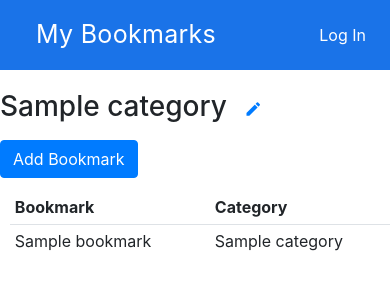
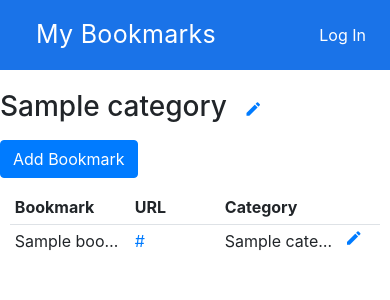
Before and after one commit to sunshineplan/MyBookmarks-old, a Flask app: template MyBookmarks/templates/bookmark/index.html in a window 390 px wide. Shown: the top 300 px of the page. Run offline with Flask 2, Linux system fonts and the light colour scheme; the template is opened without the code that fills it: most values are stand-ins (such as "Sample title", 1, 10 or a date in 2020); parts of the project's set-up code (start-up, migrations or seed data) failed here and were passed over; some libraries are stand-ins or nearby versions.

Commit message:
Adjust table column width

```diff
--- a/MyBookmarks/static/style.css
+++ b/MyBookmarks/static/style.css
@@ -121,6 +121,16 @@
     background-color: white;
 }
 
+th:nth-of-type(1) {
+    width: 200px;
+}
+th:nth-of-type(3) {
+    width: 200px;
+}
+th:nth-of-type(4) {
+    width: 80px;
+}
+
 td {
     white-space: nowrap;
     text-overflow: ellipsis;
@@ -158,3 +168,15 @@
         padding-left: 0 !important;
     }
 }
+
+@media (max-width: 700px) {
+    th:nth-of-type(1) {
+        width: 120px;
+    }
+    th:nth-of-type(3) {
+        width: 120px;
+    }
+    th:nth-of-type(4) {
+        width: 40px;
+    }
+}
--- a/MyBookmarks/templates/bookmark/index.html
+++ b/MyBookmarks/templates/bookmark/index.html
@@ -13,10 +13,10 @@
   <table class='table table-sm'>
     <thead>
       <tr>
-        <th scope='col' style='width: 200px;'>Bookmark</th>
+        <th scope='col'>Bookmark</th>
         <th scope='col'>URL</th>
-        <th scope='col' style='width: 200px;'>Category</th>
-        <th style='width: 80px;'></th>
+        <th scope='col'>Category</th>
+        <th></th>
       </tr>
     </thead>
     <tbody id='mybookmarks'>
```
